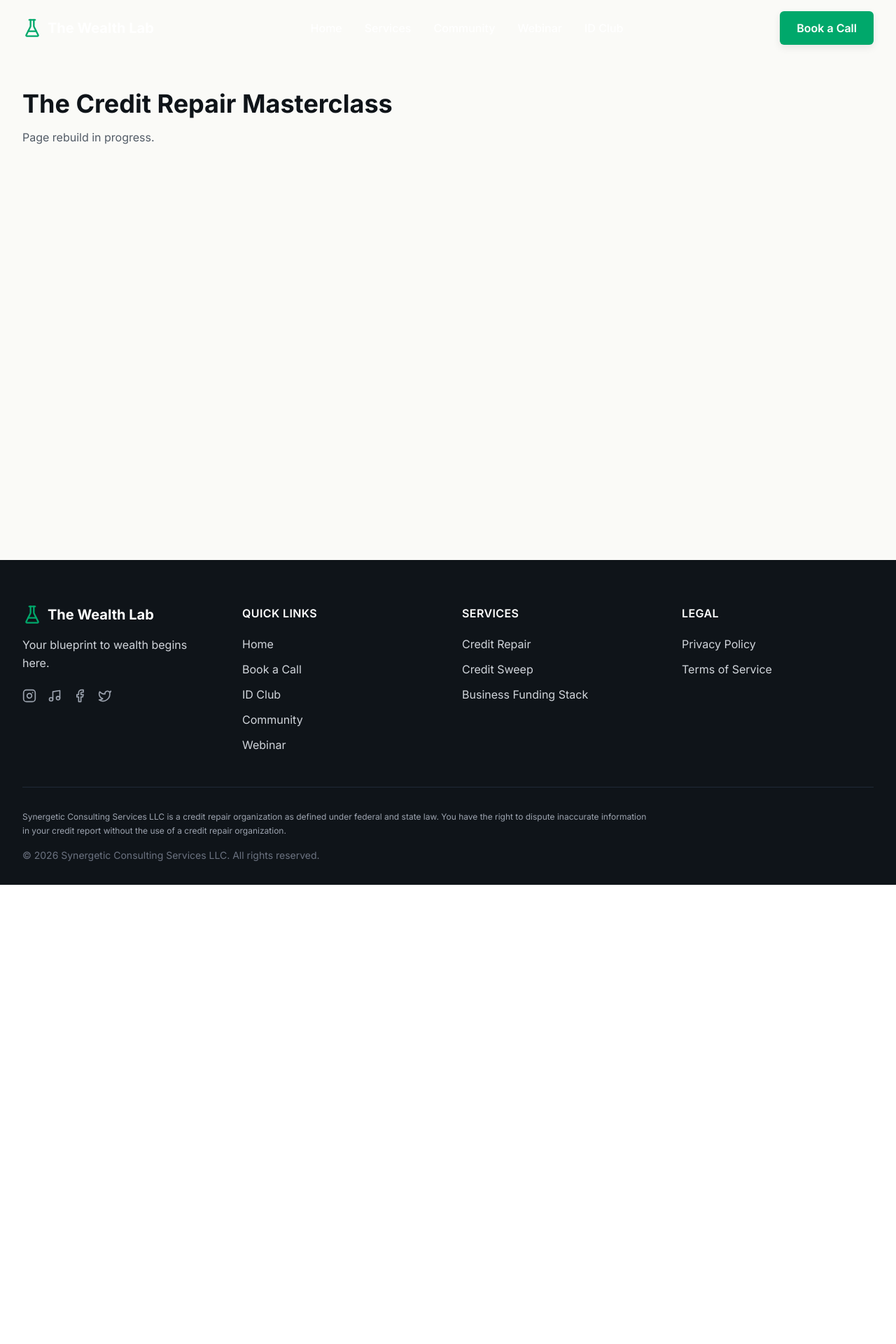
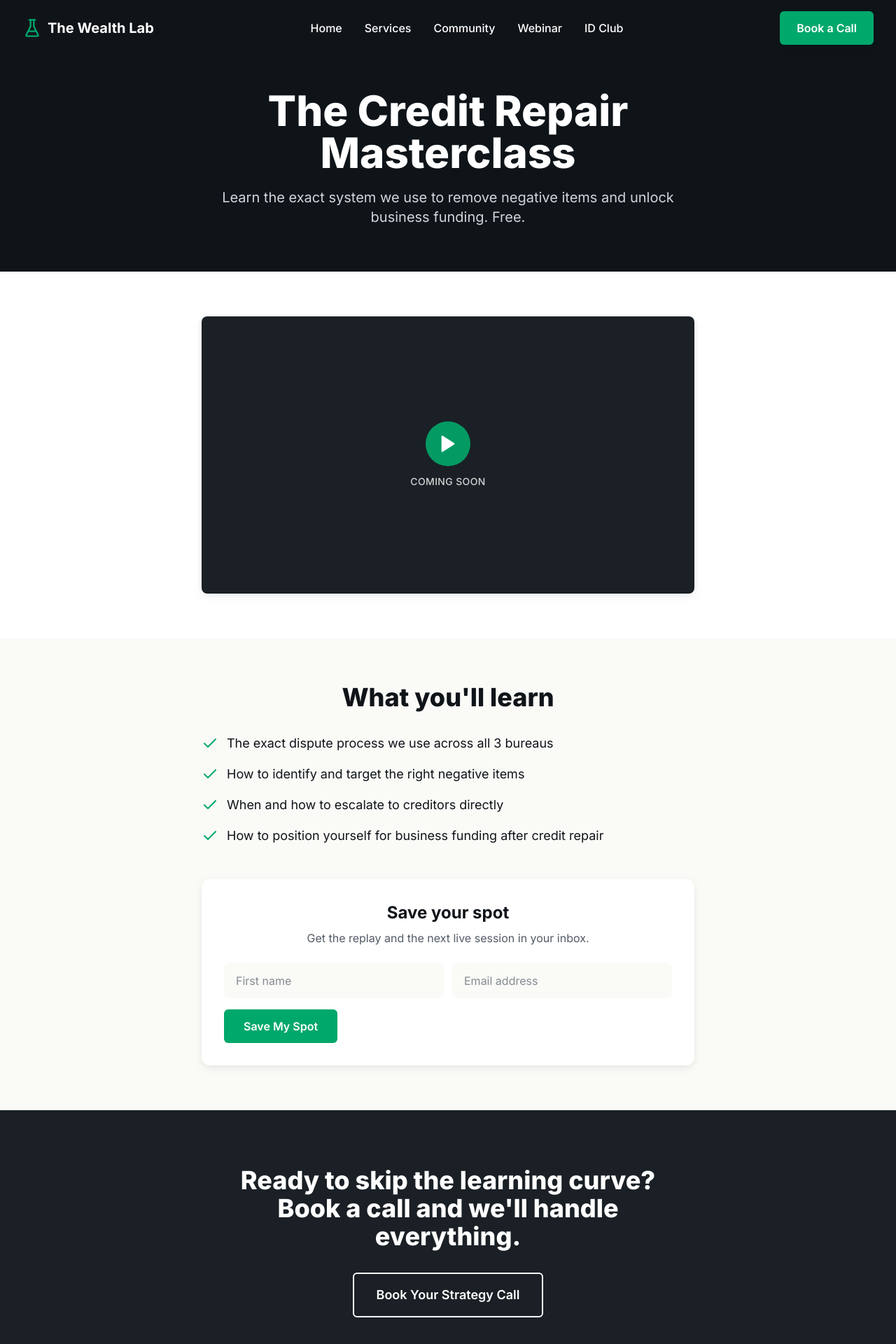
Before and after one commit to mllloyd9/synergetic-website, a React (Vite) app: page /webinar in a window 1280 px wide. Shown: the top 1920 px of the page at 70% size. Before the commit the page ends 1264 px from the top, so only its background shows below. Built offline with nearby package versions, Linux system fonts and the light colour scheme.

Commit message:
feat: webinar page rebuilt
VideoEmbed placeholder, 4-bullet learning list, Beehiiv signup
form, and bottom CTA to Calendly. SEO meta wired in.

Co-Authored-By: Claude Opus 4.7 <noreply@anthropic.com>

```diff
--- a/src/pages/WebinarPage.tsx
+++ b/src/pages/WebinarPage.tsx
@@ -1,13 +1,95 @@
 import React from 'react';
+import { Check } from 'lucide-react';
+import SEO from '../components/ui/SEO';
+import VideoEmbed from '../components/ui/VideoEmbed';
+import BeehiivForm from '../components/ui/BeehiivForm';
+import CTAButton from '../components/ui/CTAButton';
+
+const CALENDLY_URL = 'https://calendly.com/synergeticconsult/30min';
+
+const learnPoints = [
+  'The exact dispute process we use across all 3 bureaus',
+  'How to identify and target the right negative items',
+  'When and how to escalate to creditors directly',
+  'How to position yourself for business funding after credit repair',
+];
 
 const WebinarPage: React.FC = () => {
   return (
-    <div className="pt-32 pb-20 min-h-screen bg-brand-bone">
-      <div className="container-wrapper">
-        <h1 className="text-4xl font-bold text-brand-ink">The Credit Repair Masterclass</h1>
-        <p className="text-brand-slate mt-4">Page rebuild in progress.</p>
-      </div>
-    </div>
+    <>
+      <SEO
+        title="Free Webinar — The Credit Repair Masterclass"
+        description="Learn the exact system we use to remove negative items and unlock business funding. Free webinar."
+      />
+
+      <section className="bg-brand-ink text-white pt-32 pb-16">
+        <div className="container-wrapper max-w-3xl mx-auto text-center">
+          <h1 className="text-4xl sm:text-5xl lg:text-6xl font-extrabold text-white mb-5 leading-tight">
+            The Credit Repair Masterclass
+          </h1>
+          <p className="text-lg sm:text-xl text-gray-300 leading-relaxed">
+            Learn the exact system we use to remove negative items and unlock
+            business funding. Free.
+          </p>
+        </div>
+      </section>
+
+      <section className="bg-white py-16">
+        <div className="container-wrapper max-w-3xl mx-auto">
+          {/* TODO: Add webinar replay YouTube URL */}
+          <VideoEmbed youtubeUrl={null} title="Credit Repair Masterclass replay" />
+        </div>
+      </section>
+
+      <section className="bg-brand-bone py-16">
+        <div className="container-wrapper max-w-3xl mx-auto">
+          <h2 className="text-3xl sm:text-4xl font-extrabold text-brand-ink mb-8 text-center">
+            What you'll learn
+          </h2>
+          <ul className="space-y-4 mb-12">
+            {learnPoints.map((p) => (
+              <li key={p} className="flex items-start text-brand-ink">
+                <Check className="h-6 w-6 text-brand-accent flex-shrink-0 mr-3 mt-0.5" />
+                <span className="text-base sm:text-lg leading-relaxed">{p}</span>
+              </li>
+            ))}
+          </ul>
+
+          <div className="bg-white rounded-xl shadow-card p-6 sm:p-8">
+            <h3 className="text-2xl font-bold text-brand-ink mb-2 text-center">
+              Save your spot
+            </h3>
+            <p className="text-brand-slate text-center mb-6">
+              Get the replay and the next live session in your inbox.
+            </p>
+            <BeehiivForm
+              utmMedium="webinar_page"
+              submitLabel="Save My Spot"
+              successMessage="✓ You're registered. Check your inbox."
+              variant="light"
+            />
+          </div>
+        </div>
+      </section>
+
+      <section className="bg-brand-deep text-white py-20">
+        <div className="container-wrapper text-center max-w-2xl mx-auto">
+          <h2 className="text-3xl sm:text-4xl font-extrabold text-white mb-8 leading-tight">
+            Ready to skip the learning curve? Book a call and we'll handle
+            everything.
+          </h2>
+          <div className="flex justify-center">
+            <CTAButton
+              label="Book Your Strategy Call"
+              href={CALENDLY_URL}
+              variant="ghost"
+              dataCta="webinar-page-book-call"
+              className="text-base sm:text-lg px-8 py-4"
+            />
+          </div>
+        </div>
+      </section>
+    </>
   );
 };
 
```
